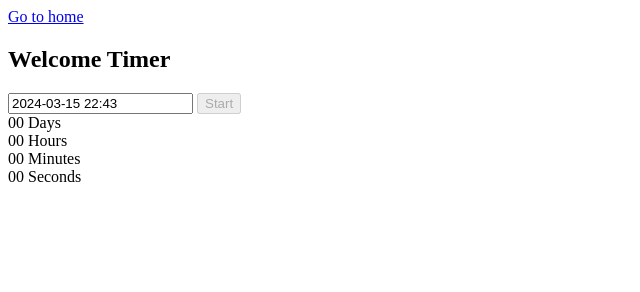
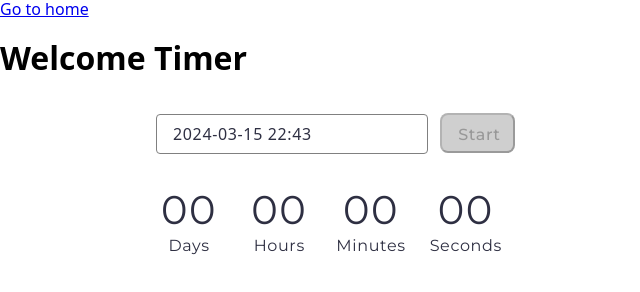
Before and after one commit to VitaliyKharytonov/goit-js-hw-10, a website built with Vite: page src/1-timer.html in a window 1280 px wide. Shown: the whole page, without its empty margins (0-640 px from the left). Built offline with nearby package versions, Linux system fonts and the light colour scheme.

Commit message:
add style timer

```diff
--- a/package.json
+++ b/package.json
@@ -17,6 +17,7 @@
   "dependencies": {
     "flatpickr": "^4.6.13",
     "izitoast": "^1.4.0",
+    "modern-normalize": "^2.0.0",
     "vite-plugin-full-reload": "^1.0.5",
     "vite-plugin-html-inject": "^1.0.1"
   }
--- a/src/1-timer.html
+++ b/src/1-timer.html
@@ -5,12 +5,18 @@
     <meta http-equiv="X-UA-Compatible" content="IE=edge" />
     <meta name="viewport" content="width=device-width, initial-scale=1.0" />
     <title>Timer</title>
+    <link rel="stylesheet" href="./css/style.css" />
+    <link rel="preconnect" href="https://fonts.googleapis.com" />
+    <link rel="preconnect" href="https://fonts.gstatic.com" crossorigin />
+    <link
+      href="https://fonts.googleapis.com/css2?family=Montserrat:ital,wght@0,100..900;1,100..900&display=swap"
+      rel="stylesheet"
+    />
   </head>
   <body>
-    <section>
-      <a href="./index.html">Go to home</a>
-      <h1>Welcome Timer</h1>
-    </section>
+    <a href="./index.html">Go to home</a>
+    <h1>Welcome Timer</h1>
+
     <section>
       <input type="text" id="datetime-picker" />
       <button type="button" data-start>Start</button>
--- /dev/null
+++ b/src/css/style.css
@@ -0,0 +1,79 @@
+@import 'node_modules/modern-normalize/modern-normalize.css';
+
+section {
+  margin-top: 36px;
+  margin-left: 156px;
+}
+
+button {
+  width: 75px;
+  height: 40px;
+  margin-left: 8px;
+
+  font-family: 'Montserrat', sans-serif;
+  font-size: 16px;
+  font-weight: 500;
+  letter-spacing: 0.04em;
+  line-height: 24px;
+
+  color: #ffffff;
+  background-color: #4e75ff;
+
+  padding: 8px 16px;
+  border-radius: 8px;
+}
+button:hover {
+  background-color: #6c8cff;
+}
+button:disabled {
+  color: #989898;
+  background-color: #cfcfcf;
+}
+input {
+  font-family: 'Montserrat', sans-serif;
+  font-size: 16px;
+  font-weight: 400;
+  line-height: 24px;
+  letter-spacing: 0.04em;
+
+  width: 272px;
+  height: 40px;
+  padding: 8px 16px;
+
+  font: inherit;
+  color: #2e2f42;
+
+  border: 1px solid #808080;
+  border-radius: 4px;
+  outline: none;
+}
+.timer {
+  display: flex;
+  gap: 24px;
+
+  margin-top: 32px;
+  width: 346px;
+  height: 72px;
+}
+.field {
+  width: 82px;
+  text-align: center;
+}
+.value {
+  font-family: 'Montserrat', sans-serif;
+  font-size: 40px;
+  font-weight: 400;
+  line-height: 48px;
+  letter-spacing: 0.04em;
+
+  color: #2e2f42;
+}
+.label {
+  font-family: 'Montserrat', sans-serif;
+  font-size: 16px;
+  font-weight: 400;
+  line-height: 24px;
+  letter-spacing: 0.04em;
+
+  color: #2e2f42;
+}
--- a/src/js/1-timer.js
+++ b/src/js/1-timer.js
@@ -26,7 +26,8 @@ const options = {
       buttonEl.removeAttribute('disabled');
       userSelectedDate = userData;
     } else {
-      iziToast.show({
+      iziToast.error({
+        title: 'Error',
         message: 'Please choose a date in the future',
       });
       buttonEl.setAttribute('disabled', '');
```
Also changed, not shown: 1 other file.
